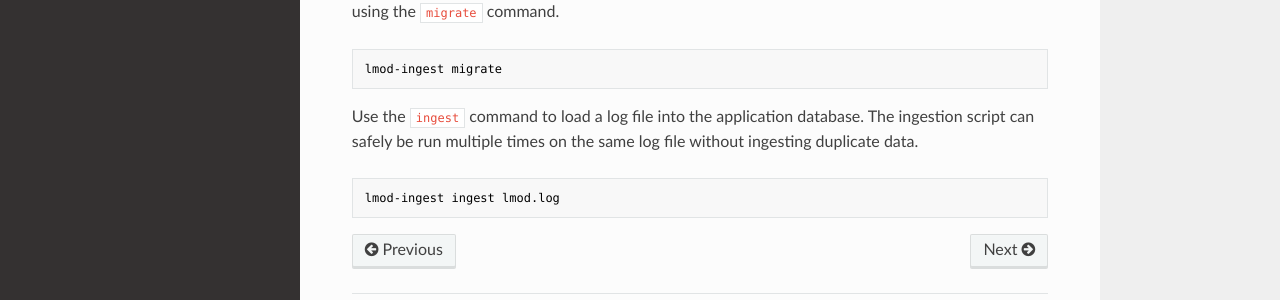
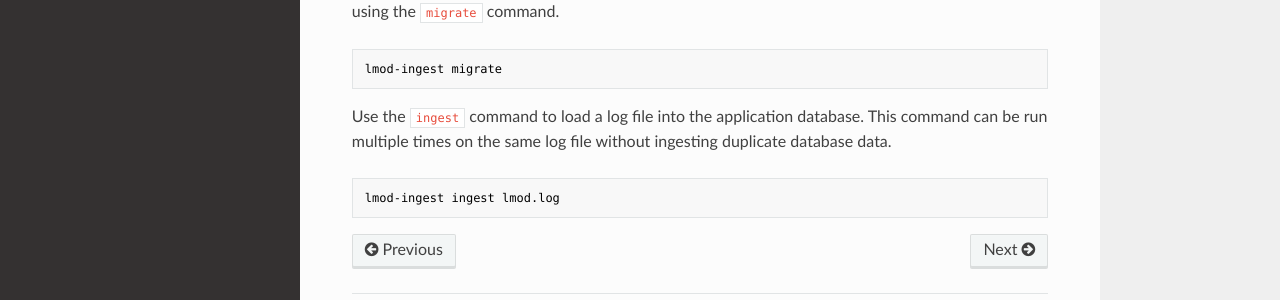
Before and after one commit to pitt-crc/lmod_tracking, an MkDocs documentation site: the page built from docs/installation.md, in a window 1280 px wide and 900 px high, scrolled down 1022 px. Shown: the part 501-801 px from the top of the window. Built offline with MkDocs 1.6.1, drawn with Linux system fonts in a browser that asks for light colours; nearby versions of some CDN libraries.

Commit message:
Spell check

````diff
--- a/docs/installation.md
+++ b/docs/installation.md
@@ -65,7 +65,7 @@ lmod-ingest migrate
 ```
 
 Use the `ingest` command to load a log file into the application database.
-The ingestion script can safely be run multiple times on the same log file without ingesting duplicate data.
+This command can be run multiple times on the same log file without ingesting duplicate database data.
 
 ```bash
 lmod-ingest ingest lmod.log
````
Also changed, not shown: docs/log_formatting.md (+1 -1 lines), docs/usage.md (+1 -1 lines).
